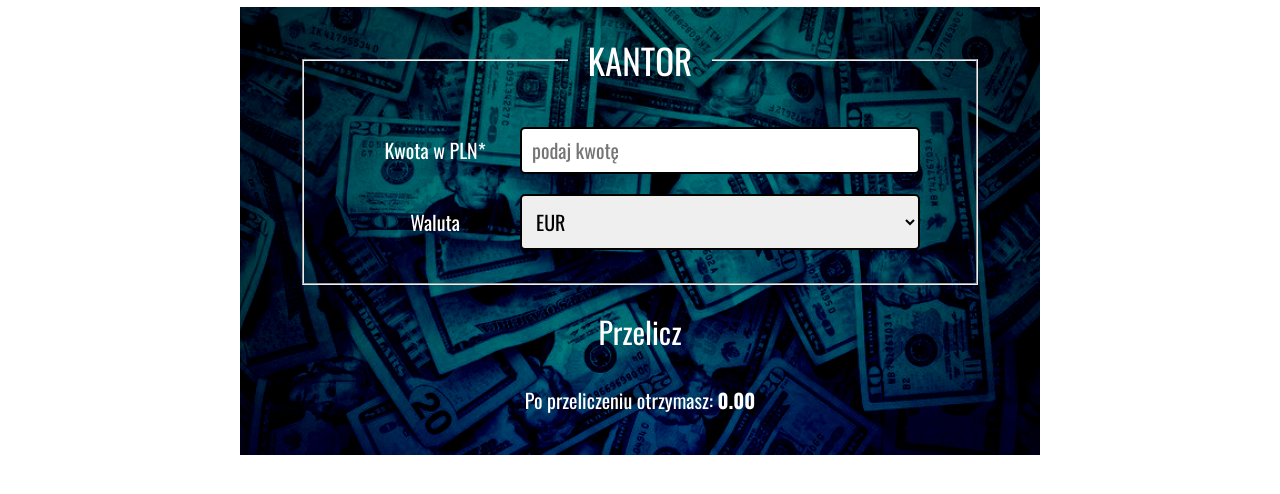
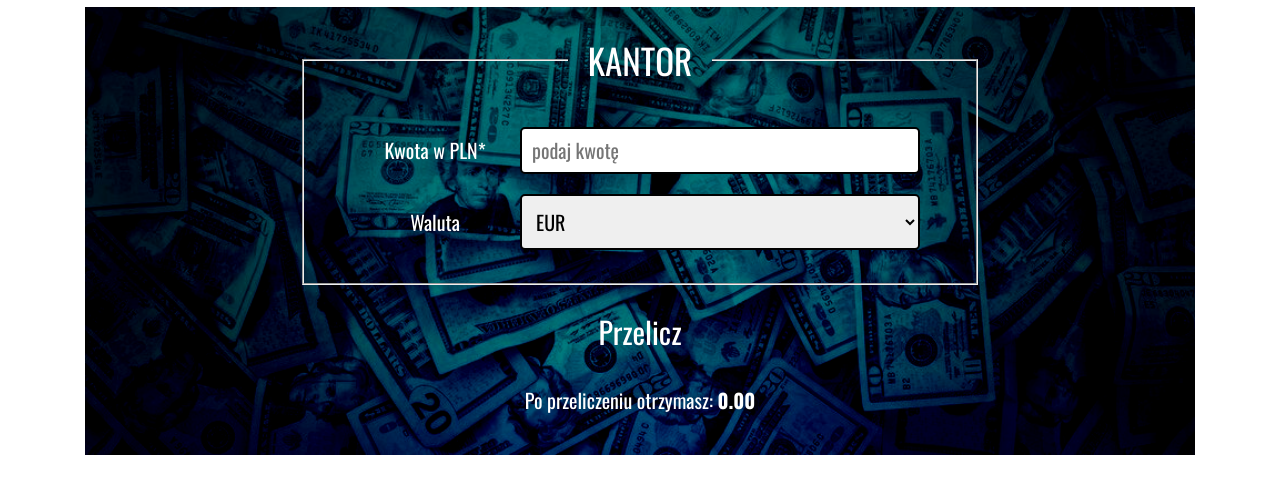
Before and after one commit to PiotrObrochta/currency-converter-react, a React (Create React App) app: page / in a window 1280 px wide. Shown: the top 494 px of the page. Built offline with nearby package versions, Linux system fonts and the light colour scheme.

Commit message:
add class to <body> on index.html

```diff
--- a/public/index.html
+++ b/public/index.html
@@ -27,7 +27,7 @@
         <link href="https://fonts.googleapis.com/css2?family=Oswald:wght@400;700&family=Roboto+Slab:wght@700&display=swap"
         rel="stylesheet">
   </head>
-  <body>
+  <body className="body">
     <noscript>You need to enable JavaScript to run this app.</noscript>
     <div id="root"></div>
     <!--
--- a/src/Container/style.css
+++ b/src/Container/style.css
@@ -4,10 +4,6 @@
     margin: 0 auto;
     max-width: 800px;
     text-align: center;
-    background-image: url("../Images/waluty.jpg");
-    background-size: 1110px;
-    background-repeat: no-repeat;
-    background-position: center;
 }
 
 .container__paragraph {
--- a/src/index.css
+++ b/src/index.css
@@ -9,7 +9,8 @@ html {
 }
 
 body {
+  background-image: url("waluty.jpg");
+  background-size: 1110px;
   background-repeat: no-repeat;
   background-position: center;
-  font-family: 'Oswald', sans-serif;
 }
```
